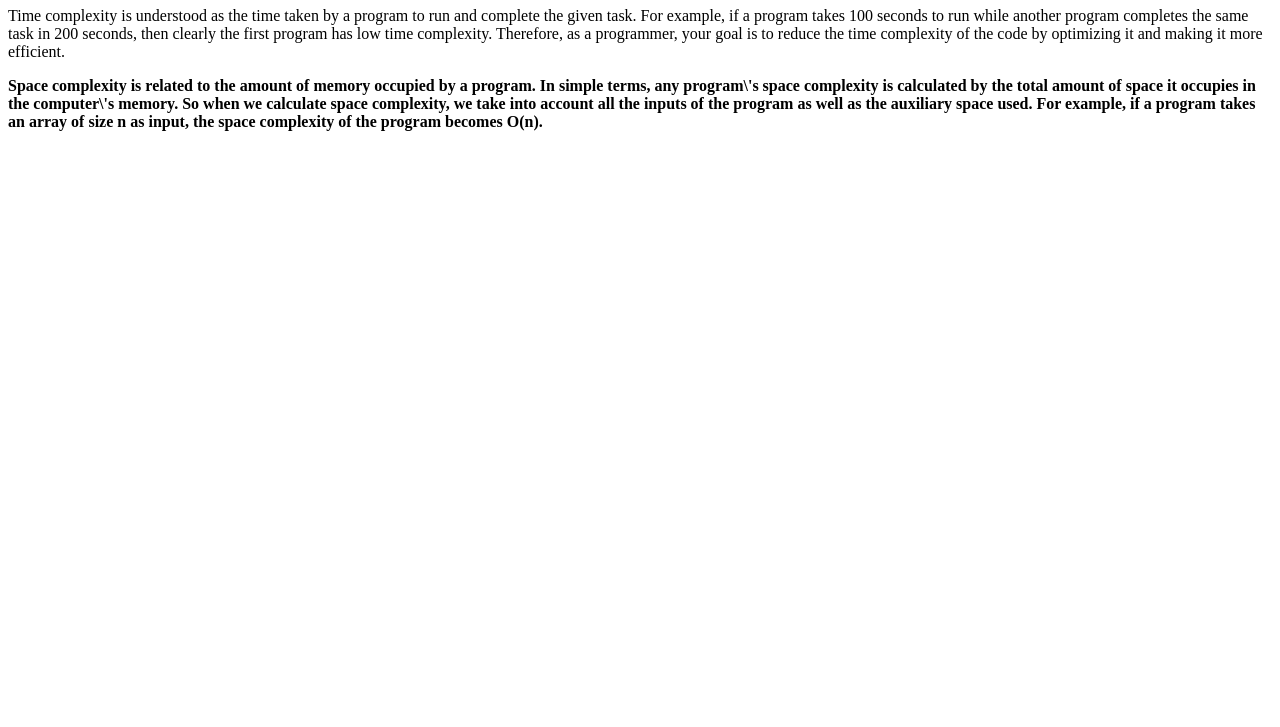
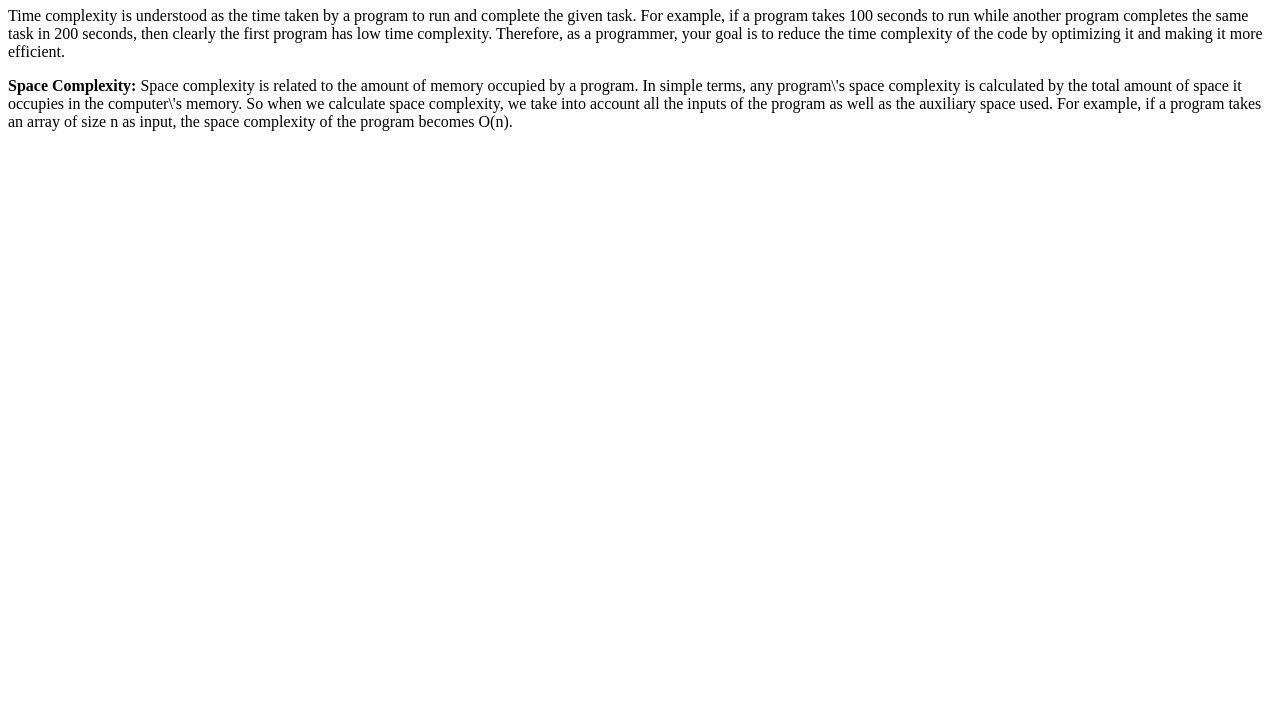
Before and after one commit to acciojob/time-and-space-complexity-venneladubbewar, a website: page main.html in a window 1280 px wide. Shown: the part 73-800 px from the top of the page. Drawn offline with Linux system fonts and the light colour scheme.

Commit message:
created a submission

```diff
--- a/main.html
+++ b/main.html
@@ -11,7 +11,7 @@
 	<div> <h1><b>Time and Space Complexity</b></h1> </div>
 	<div><p>Time complexity is understood as the time taken by a program to run and complete the given task. For example, if a program takes 100 seconds to run while another program completes the same task in 200 seconds, then clearly the first program has low time complexity. Therefore, as a programmer, your goal is to reduce the time complexity of the code by optimizing it and making it more efficient.</p></div>
     <div>
-	 <p><b> Space complexity is related to the amount of memory occupied by a program. In simple terms, any program\'s space complexity is calculated by the total amount of space it occupies in the computer\'s memory. So when we calculate space complexity, we take into account all the inputs of the program as well as the auxiliary space used. For example, if a program takes an array of size n as input, the space complexity of the program becomes O(n).</p>
+	 <p><b> Space Complexity:</b> Space complexity is related to the amount of memory occupied by a program. In simple terms, any program\'s space complexity is calculated by the total amount of space it occupies in the computer\'s memory. So when we calculate space complexity, we take into account all the inputs of the program as well as the auxiliary space used. For example, if a program takes an array of size n as input, the space complexity of the program becomes O(n).</p>
 	</div>
 		<script type="text/javascript" src="./script.js">
 </script>
```
